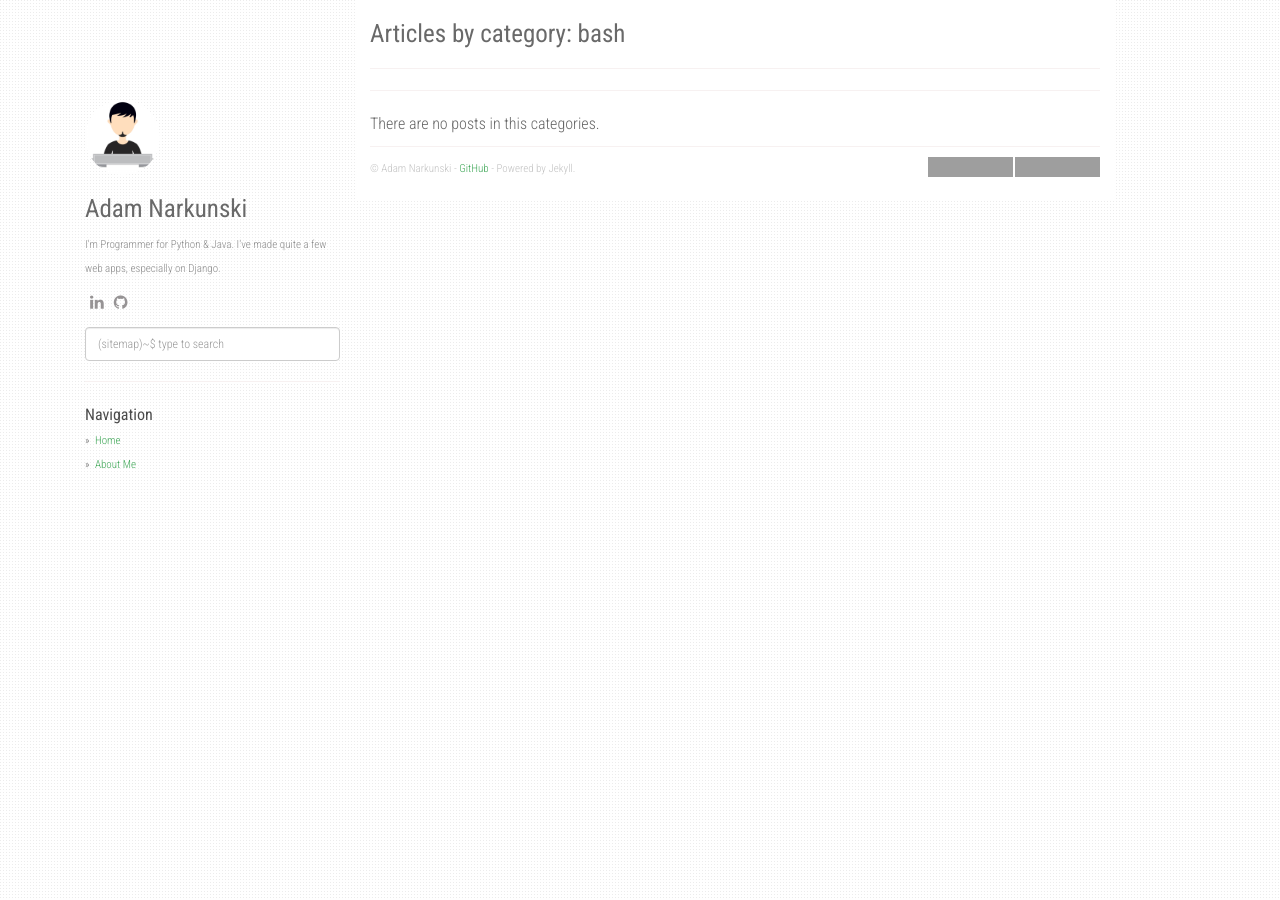
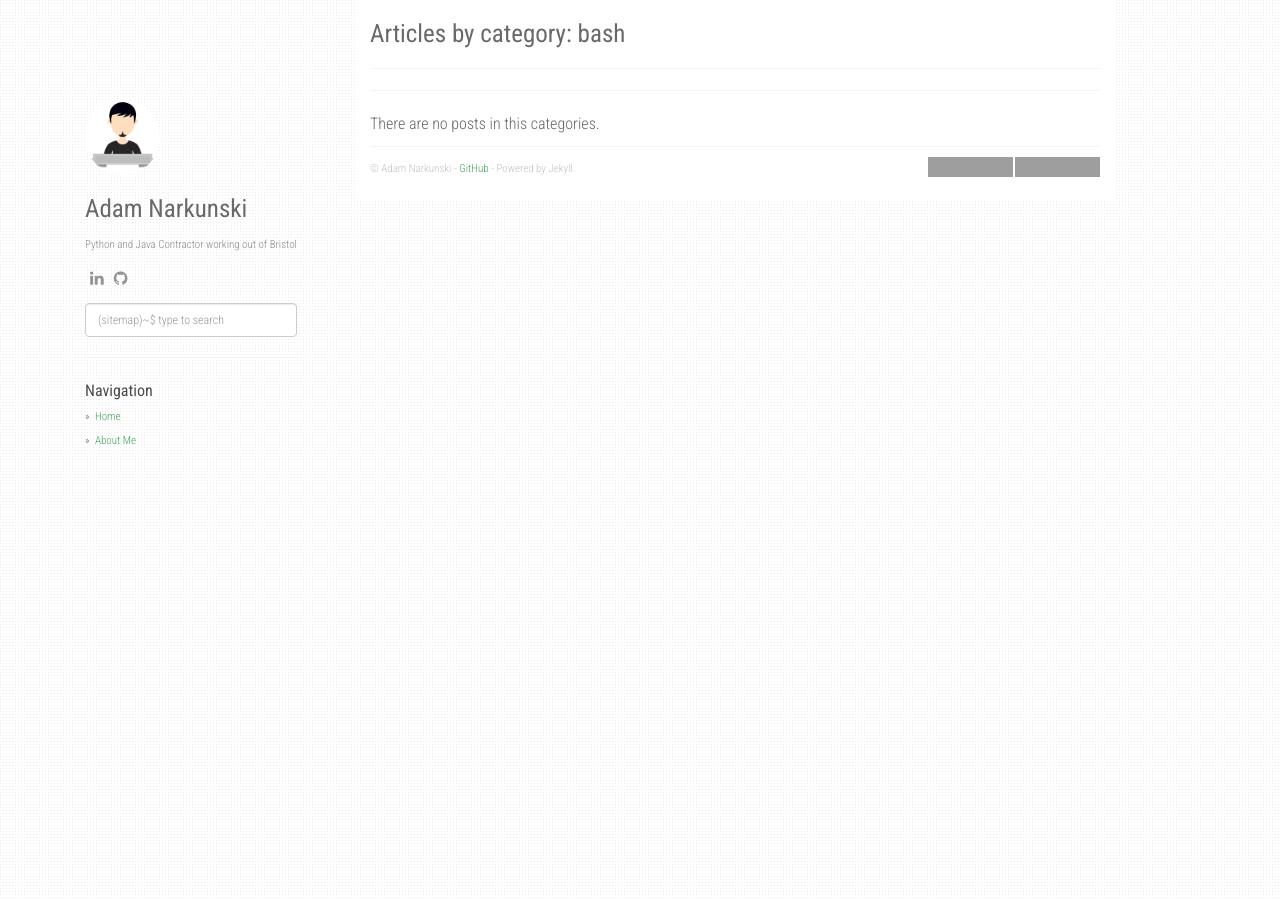
Before and after one commit to adamnarkunskii/annconsulting.co.uk, a Jekyll site: the page built from category/bash.md, in a window 1280 px wide. Built offline with Jekyll 4.4.1, drawn with Linux system fonts in a browser that asks for light colours; nearby versions of some CDN libraries; a file with an impossible date is left out; grey boxes are pictures that could not be loaded.

Commit message:
Update again

```diff
--- a/_config.yml
+++ b/_config.yml
@@ -1,8 +1,8 @@
-title: ANN Consulting
+title: Adam Narkunski - Python, Java, and DevOps Contractor
 description:
 author: Adam Narkunski
 github: https://github.com/wat-izz
-about: I'm Programmer for Python & Java. I've made quite a few web apps, especially on Django.
+about: Python and Java Contractor working out of Bristol
 avatar_url: /static/img/avatar.jpg
 
 enableTags: true
```
